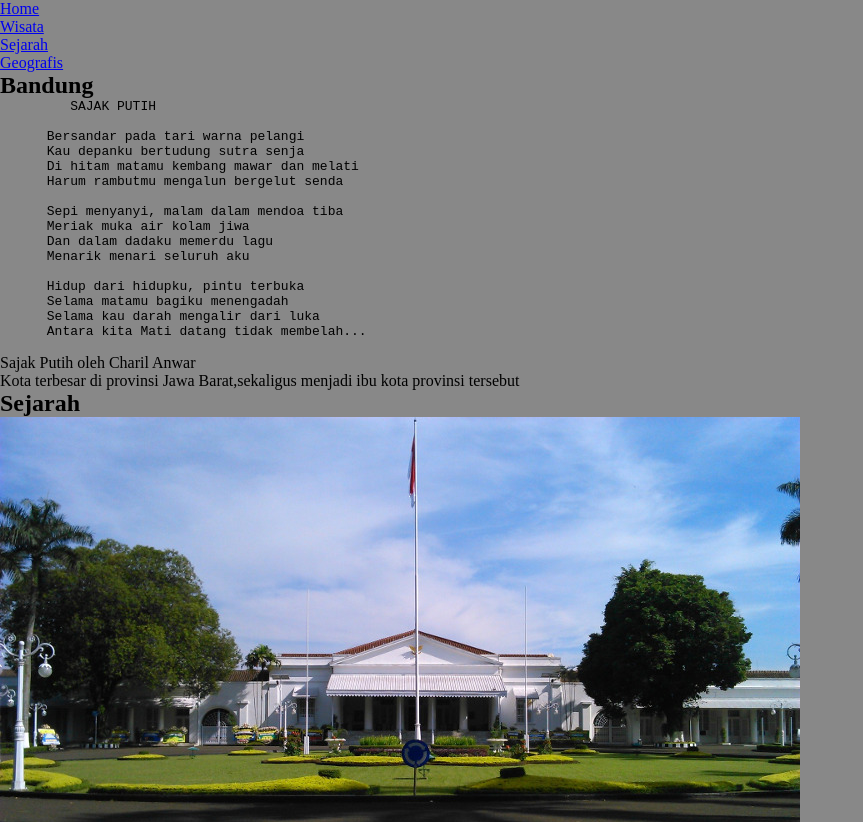
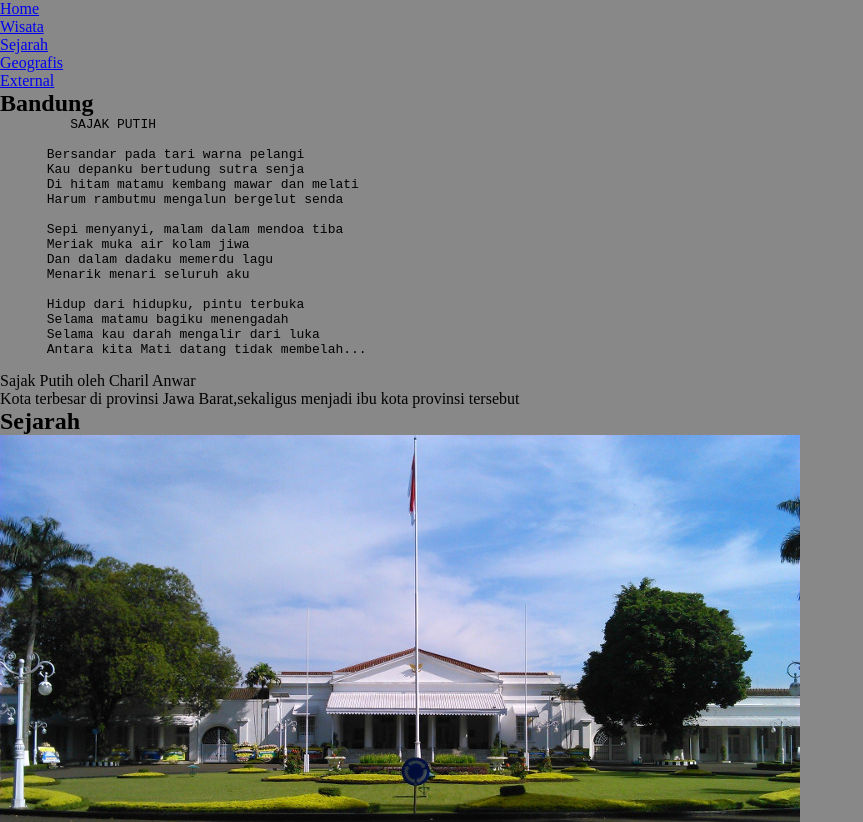
Before and after one commit to Rizki-Hibatuloh/dicoding, a plain HTML site: page index.html in a window 1280 px wide. Shown: the top 822 px of the page, without its empty margins (0-863 px from the left). Drawn offline with Linux system fonts and the light colour scheme.

Commit message:
menambahkan anchor extenal

```diff
--- a/index.html
+++ b/index.html
@@ -14,6 +14,7 @@
           <li><a href="#Wisata">Wisata</a></li>
           <li><a href="#Sejarah">Sejarah</a></li>
           <li><a href="#Geografis">Geografis</a></li>
+          <li><a href="https://pemrogramanweb1.vercel.app/">External</a></li>
         </ul>
       </nav>
     </header>
```
